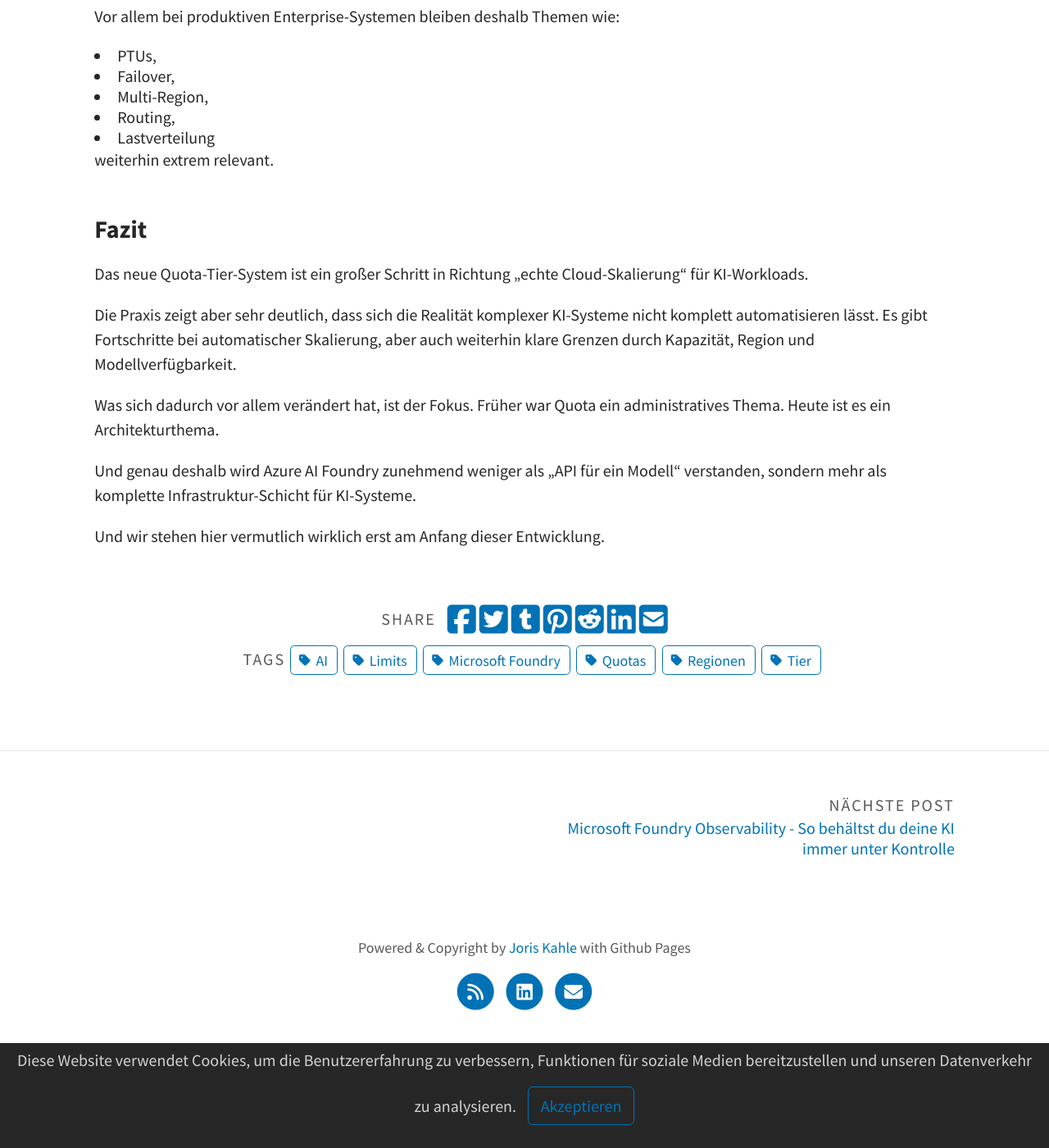
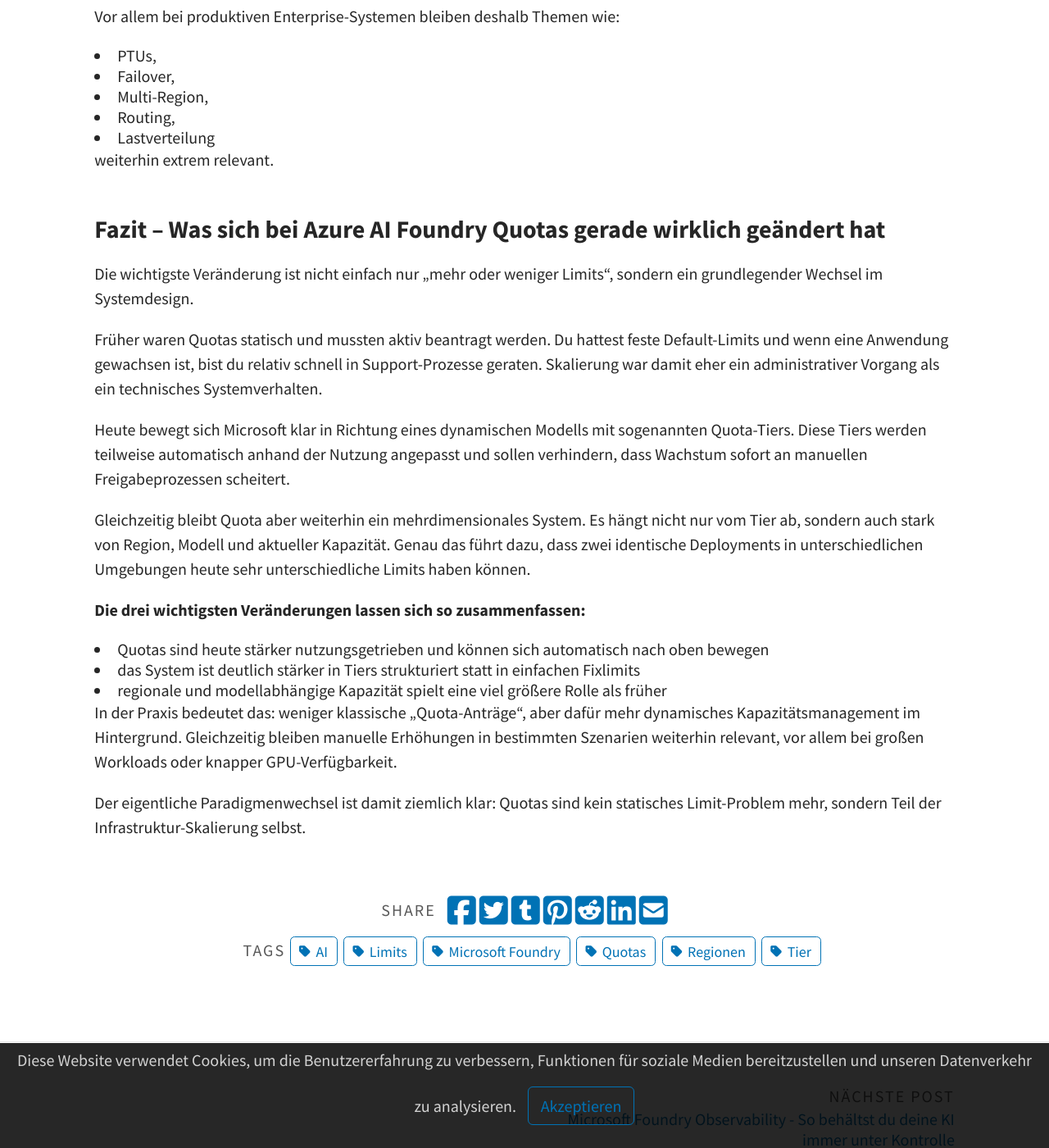
Before and after one commit to joriskahle007/joriskahle007.github.io, a Jekyll site: the page built from _posts/2026-05-15-Quotas.md, in a window 1280 px wide and 1400 px high, scrolled down 5177 px. Shown: the whole window at 82% size. Built offline with Jekyll 4.4.1, drawn with Linux system fonts in a browser that asks for light colours; a script that is not in the unit is left out.

Commit message:
Update 2026-05-15-Quotas.md

```diff
--- a/_posts/2026-05-15-Quotas.md
+++ b/_posts/2026-05-15-Quotas.md
@@ -159,14 +159,22 @@
 
 weiterhin extrem relevant.<br><br>
 
-<h3>Fazit</h3>
+<h3>Fazit – Was sich bei Azure AI Foundry Quotas gerade wirklich geändert hat</h3>
 
-Das neue Quota-Tier-System ist ein großer Schritt in Richtung „echte Cloud-Skalierung“ für KI-Workloads.<br>
+Die wichtigste Veränderung ist nicht einfach nur „mehr oder weniger Limits“, sondern ein grundlegender Wechsel im Systemdesign.<br>
 
-Die Praxis zeigt aber sehr deutlich, dass sich die Realität komplexer KI-Systeme nicht komplett automatisieren lässt. Es gibt Fortschritte bei automatischer Skalierung, aber auch weiterhin klare Grenzen durch Kapazität, Region und Modellverfügbarkeit.<br>
+Früher waren Quotas statisch und mussten aktiv beantragt werden. Du hattest feste Default-Limits und wenn eine Anwendung gewachsen ist, bist du relativ schnell in Support-Prozesse geraten. Skalierung war damit eher ein administrativer Vorgang als ein technisches Systemverhalten.<br>
 
-Was sich dadurch vor allem verändert hat, ist der Fokus. Früher war Quota ein administratives Thema. Heute ist es ein Architekturthema.<br>
+Heute bewegt sich Microsoft klar in Richtung eines dynamischen Modells mit sogenannten Quota-Tiers. Diese Tiers werden teilweise automatisch anhand der Nutzung angepasst und sollen verhindern, dass Wachstum sofort an manuellen Freigabeprozessen scheitert.<br>
 
-Und genau deshalb wird Azure AI Foundry zunehmend weniger als „API für ein Modell“ verstanden, sondern mehr als komplette Infrastruktur-Schicht für KI-Systeme.<br>
+Gleichzeitig bleibt Quota aber weiterhin ein mehrdimensionales System. Es hängt nicht nur vom Tier ab, sondern auch stark von Region, Modell und aktueller Kapazität. Genau das führt dazu, dass zwei identische Deployments in unterschiedlichen Umgebungen heute sehr unterschiedliche Limits haben können.<br>
 
-Und wir stehen hier vermutlich wirklich erst am Anfang dieser Entwicklung.<br><br>
+<b>Die drei wichtigsten Veränderungen lassen sich so zusammenfassen:</b>
+
+<li>Quotas sind heute stärker nutzungsgetrieben und können sich automatisch nach oben bewegen</li>
+<li>das System ist deutlich stärker in Tiers strukturiert statt in einfachen Fixlimits</li>
+<li>regionale und modellabhängige Kapazität spielt eine viel größere Rolle als früher</li>
+
+In der Praxis bedeutet das: weniger klassische „Quota-Anträge“, aber dafür mehr dynamisches Kapazitätsmanagement im Hintergrund. Gleichzeitig bleiben manuelle Erhöhungen in bestimmten Szenarien weiterhin relevant, vor allem bei großen Workloads oder knapper GPU-Verfügbarkeit.<br>
+
+Der eigentliche Paradigmenwechsel ist damit ziemlich klar: Quotas sind kein statisches Limit-Problem mehr, sondern Teil der Infrastruktur-Skalierung selbst.<br><br>
```
